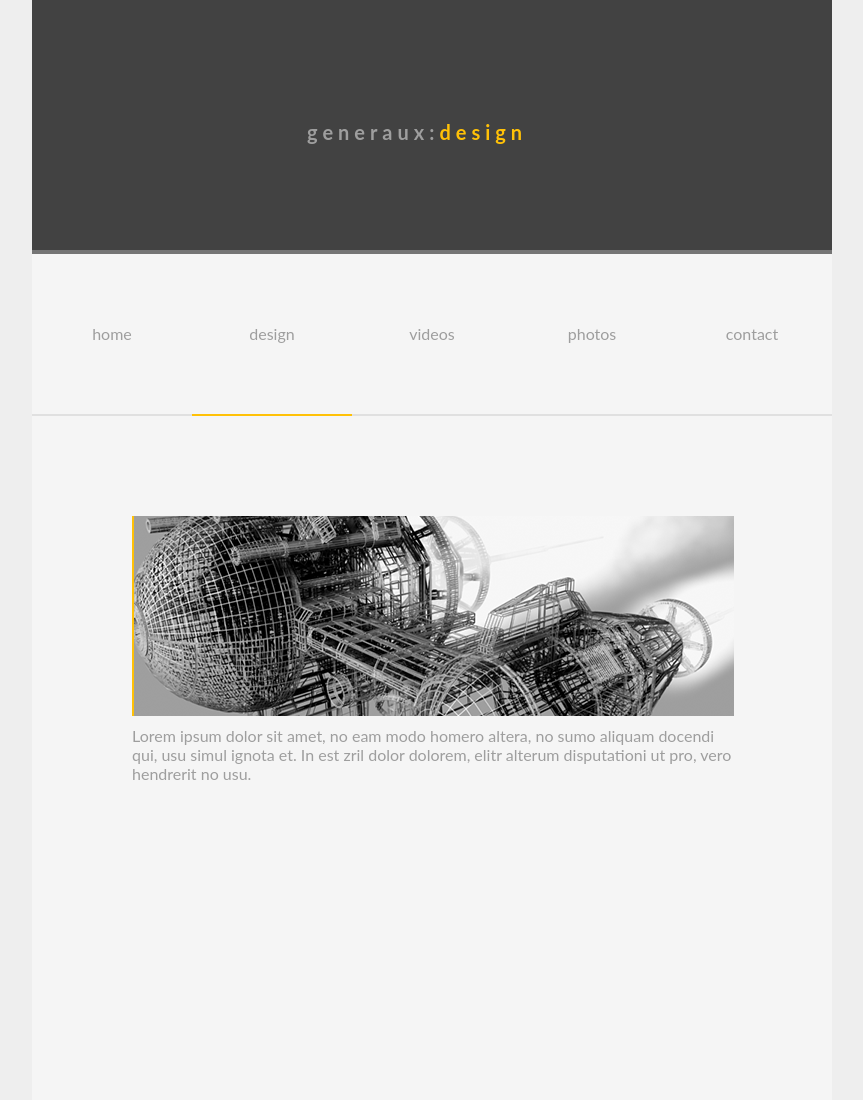
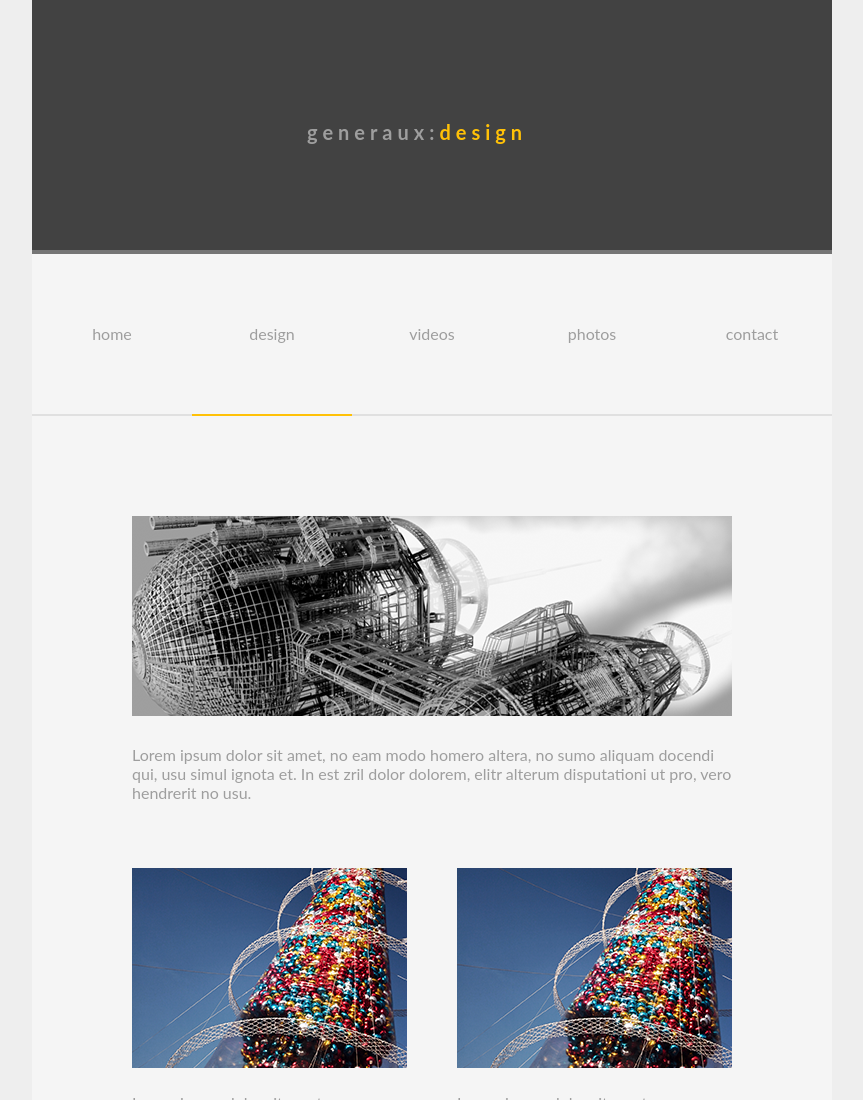
Before and after one commit to Generaux/generaux.github.io, a plain HTML site: page design.html in a window 1280 px wide. Shown: the top 1100 px of the page, without its empty margins (208-1071 px from the left). Drawn offline with Linux system fonts and the light colour scheme.

Commit message:
cleanup 02

```diff
--- a/design.html
+++ b/design.html
@@ -7,17 +7,23 @@
 </head>
 
 <body>
-    <div id="container">
+<div id="container">
     <a href="index.html"><div id="header"><h1 id="title">generaux:<span class="design">design</span></h1></div></a><a href="index.html"><div class="nav"><p>home</p>
     </div><a href="#"><div class="nav" id="nav_design"><p>design</p>
     </div></a><a href="videos.html"><div class="nav"><p>videos</p>
     </div></a><a href="photos.html"><div class="nav"><p>photos</p>
     </div></a><a href="contact.html"><div class="nav"><p>contact</p>
     </div></a>
+    <div id="inner_container"><img src="design.png">
+        <p>Lorem ipsum dolor sit amet, no eam modo homero altera, no sumo aliquam docendi qui, usu simul ignota et. In est zril dolor dolorem, elitr alterum disputationi ut pro, vero hendrerit no usu.</p>
+        <img src="01.png" class="left"><img src="01.png" class="right"><p class="left_text">Lorem ipsum dolor sit amet, no eam modo homero altera, no sumo aliquam docendi qui, usu simul ignota et.</p><p class="right_text">Lorem ipsum dolor sit amet, no eam modo homero altera, no sumo aliquam docendi qui, usu simul ignota et.</p>
+        <img src="01.png" class="left"><img src="01.png" class="right"><p class="left_text">Lorem ipsum dolor sit amet, no eam modo homero altera, no sumo aliquam docendi qui, usu simul ignota et.</p><p class="right_text">Lorem ipsum dolor sit amet, no eam modo homero altera, no sumo aliquam docendi qui, usu simul ignota et.</p>
+    </div>
+</div>
 
-    <div id="photo_single">
-    	<a href="#"><div class="photo_full"><img src="eve.png" id="vespa"></div></a><p>Lorem ipsum dolor sit amet, no eam modo homero altera, no sumo aliquam docendi qui, usu simul ignota et. In est zril dolor dolorem, elitr alterum disputationi ut pro, vero hendrerit no usu.</p></div>
-    </div>
+
+
+
 </body>
 
 </html>
--- a/stylesheet.css
+++ b/stylesheet.css
@@ -1,4 +1,4 @@
- /** {
+/* * {
 	border: 1px solid black;
 } */
 
@@ -43,14 +43,36 @@ h3 {
 
 p {
 	font-family: Lato;
-	margin-top: 10px;
+	margin-top: 25px;
 	color: #9E9E9E;
 }
 
-.six_hundred {
+.full {
 	padding-top: 100px;
 	max-width: 600px;
 	margin: auto;
+}
+
+.left {
+	padding-top: 50px;
+	max-width: 275px;
+	float: left;
+}
+
+.right {
+	padding-top: 50px;
+	max-width: 275px;
+	float: right;
+}
+
+.left_text {
+	max-width: 275px;
+	float: left;
+}
+
+.right_text {
+	max-width: 275px;
+	float: right;
 }
 
 #title {
@@ -126,43 +148,21 @@ p {
 	margin: auto;
 }
 
-#photo_single {
+#inner_container {
 	padding-top: 100px;
 	max-width: 600px;
 	margin: auto;
-
-}
-
-#photo_single h3 {
-	font-family: Lato light;
-	color: #FFC107;
-}
-
-.photo_full {
-	text-align: center;
-	height: 200px;
-	width: 600px;
-	background-color: #EEEEEE;
-	-webkit-transition: background-color .5s;
-	transition: background-color .5s;
-	/*border-bottom: 2px solid #424242;*/
-	border-left: 2px Solid #FFC107;
-
-}
-
-.photo_full img {
-	width: 600px;
-	height: 200px;
 }
 
 img {
+	-webkit-transition: opacity .5s;
 	transition: opacity .5s;
-
 }
 
 img:hover {
-    opacity: 0.6;
-    filter: alpha(opacity=60);
+	opacity: 0.4;
+    filter: alpha(opacity=40);
+
 }
 
 iframe {
```
Also changed, not shown: index.html (+1 -1 lines), 01.png (added).
